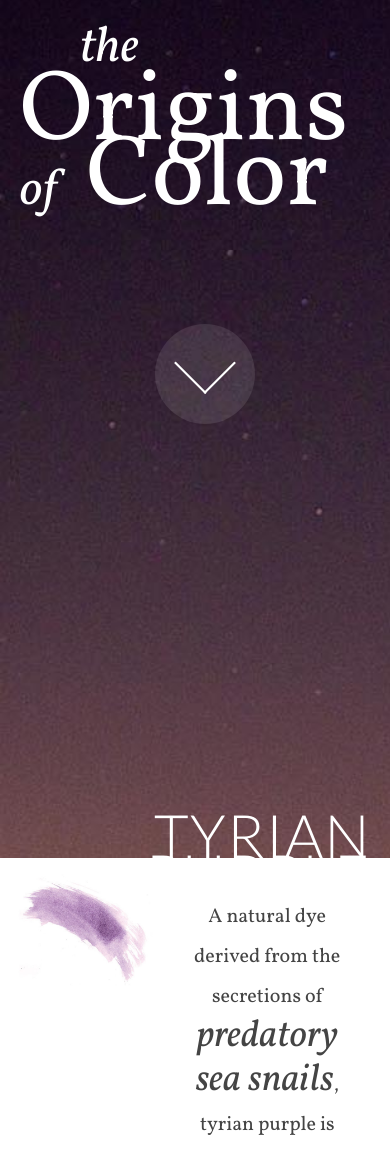
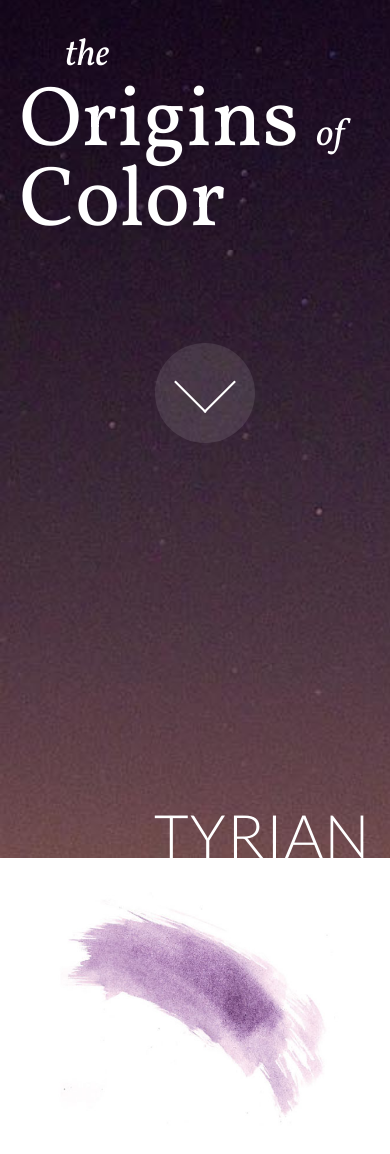
Before and after one commit to ahoef/origins-of-color, a plain HTML site: page index.html in a window 390 px wide. Shown: the part 42-1196 px from the top of the page. Drawn offline with Linux system fonts and the light colour scheme.

Commit message:
responsive layout

```diff
--- a/css/style.scss
+++ b/css/style.scss
@@ -1,4 +1,3 @@
-// @import 'grid';
 .clearfix:after {
   visibility: hidden;
   display: block;
@@ -7,8 +6,6 @@
   clear: both;
   height: 0;
   }
-* html .clearfix             { zoom: 1; } /* IE6 */
-*:first-child+html .clearfix { zoom: 1; } /* IE7 */
 
 *,
 *:before,
@@ -26,17 +23,17 @@
 body {
   font-family: 'Vollkorn', serif;
   color: #444444;
-  font-size: 20px;
-  line-height: 40px;
 }
 
 a {
-  color: #fff;
+  color: #ffffff;
 }
 
-.text-callout {
-  font-style: italic;
-  font-size: 38px;
+h1 {
+  font-size: 100px;
+  font-weight: 400;
+  line-height: 65px;
+  text-align: left;
 }
 
 h2 {
@@ -48,7 +45,16 @@ h2 {
   letter-spacing: 1px;
   text-align: right;
   margin-right: 5%;
-  padding-top: 657px;
+  padding-top: 641px;
+}
+
+p {
+  font-size: 20px;
+  line-height: 40px;
+    .text-callout {
+    font-style: italic;
+    font-size: 38px;
+  }
 }
 
 .fw-container {
@@ -82,7 +88,6 @@ h2 {
 .color-splash {
   width: 36%;
   display: inline-block;
-  // padding: 30px;
   margin: 0 auto;
   img {
     width: 100%;
@@ -93,20 +98,13 @@ h2 {
 #slide-1 {
   background-image: url(../images/demo-site-photos/royal-purple.jpg);
   height: 900px;
-  .header {
+  header {
     position: absolute;
     top: 5%;
     left: 5%;
     color: #ffffff;
     max-width: 660px;
     text-align: center;
-    h1 {
-      font-size: 100px;
-      // max-width: 200px;
-      font-weight: 400;
-      line-height: 65px;
-      text-align: left;
-    }
     .small {
       font-size: 50px;
       font-style: italic;
@@ -114,13 +112,6 @@ h2 {
       &:first-child {
         padding-left: 60px;
       }
-    }
-    .sub-header {
-      font-family: 'Lato', sans-serif;
-      font-size: 27px;
-      letter-spacing: 1px;
-      margin-top: 24px;
-      font-weight: 300;
     }
     .arrow {
       background-color: rgba(255, 255, 255, .1);
@@ -138,44 +129,24 @@ h2 {
     }
   }
   h2 {
-        padding-top: 857px;
-      }
+    padding-top: 841px;
+  }
 }
 
 #slide-3 {
   background-image: url(../images/demo-site-photos/verdigris.jpg);
 }
 
-
-
 #slide-5 {
   background-image: url(../images/demo-site-photos/ochre.jpg);
-}
-
-#slide-6 {
-  // .color-splash {
-  //   padding: 30px;
-  // }
 }
 
 #slide-7 {
   background-image: url(../images/demo-site-photos/kohl.jpg);
 }
 
-#slide-8 {
-  .color-splash {
-    padding: 30px;
-  }
-}
-
 #slide-9 {
   background-image: url(../images/demo-site-photos/magenta.jpg);
-}
-
-#slide-10 {
-  // .color-splash {
-  //   padding: 30px;
-  // }
 }
 
 #slide-11 {
@@ -188,12 +159,6 @@ h2 {
 
 #slide-15 {
   background-image: url(../images/demo-site-photos/brown.jpg);
-}
-
-#slide-16 {
-  // .color-splash {
-  //   padding: 30px;
-  // }
 }
 
 #slide-17 {
@@ -216,3 +181,50 @@ footer {
     }
   }
 }
+
+@media (max-width: 1060px) {
+  .text {padding: 8% 5%;}
+}
+
+@media (max-width: 950px) {
+  .text p {
+    font-size: 18px;
+    line-height: 36px;
+  }
+  .text-callout {
+    font-size: 34px;
+  }
+}
+
+@media (max-width: 725px) {
+  .text, .color-splash {
+    display: block;
+    width: 75%;
+  }
+  .text {padding: 5% 5%;}
+  #slide-1 header h1 {
+    font-size: 85px;
+    line-height: 50px;
+  }
+  #slide-1 header .small {
+    font-size: 38px;
+    font-style: italic;
+    padding-right: 15px;
+    &:first-child {
+      padding-left: 45px;
+    }
+  }
+}
+
+@media (max-width: 585px) {
+  #slide-1 header h1 {line-height: 80px;}
+  #slide-1 header .small {
+    line-height: 50px;
+    font-size: 38px;
+    font-style: italic;
+    padding-right: 15px;
+    &:first-child {
+      padding-left: 45px;
+    }
+  }
+}
--- a/index.html
+++ b/index.html
@@ -4,23 +4,19 @@
 		<title>The Origins of Color</title>
 
 		<link href='http://fonts.googleapis.com/css?family=Lato:300,400,300italic|Vollkorn:400italic,400' rel='stylesheet' type='text/css'>
-
-
 		<link href='css/style.css' rel='stylesheet' type='text/css'>
 
 		<script src="js/jquery.min.js"></script>
 		<script src="js/waypoints.min.js"></script>
 
-
 	</head>
 	<body>
-		<section class="content ">
+		<section class="content">
 			<div class="fw-container slide-odd" id="slide-1">
-        <div class="header">
+        <header>
         		<h1><span class="small">the <br></span>Origins <span class="small">of </span>Color</h1>
-        		<!-- <div class="sub-header">important things to know beyond hexcodes</div> -->
         		<div class="arrow"><img src="images/arrow.png"></div>
-        </div>
+        </header>
         <h2>Tyrian Purple</h2>
 			</div>
 
@@ -149,12 +145,10 @@
 			  	<img src="images/demo-site-photos/deep-champagne-splash.jpg">
 			  </div>
 			</div>
-
-
-			<footer>
+		</section>
+		<footer>
 				Designed and developed by <a href="https://twitter.com/ahoefinger" target="_blank">@ahoefinger</a>, inspired by <a href="http://unsplash.com/" target="_blank">Unsplash</a> and Design Sponge's <a href="http://www.designsponge.com/category/color-history" target="_blank">Color History</a>.
-			</footer>
-		</section>
+		</footer>
 		<script src="js/scrollReveal.js"></script>
 	</body>
 </html>
```
Also changed, not shown: css/style.css.
